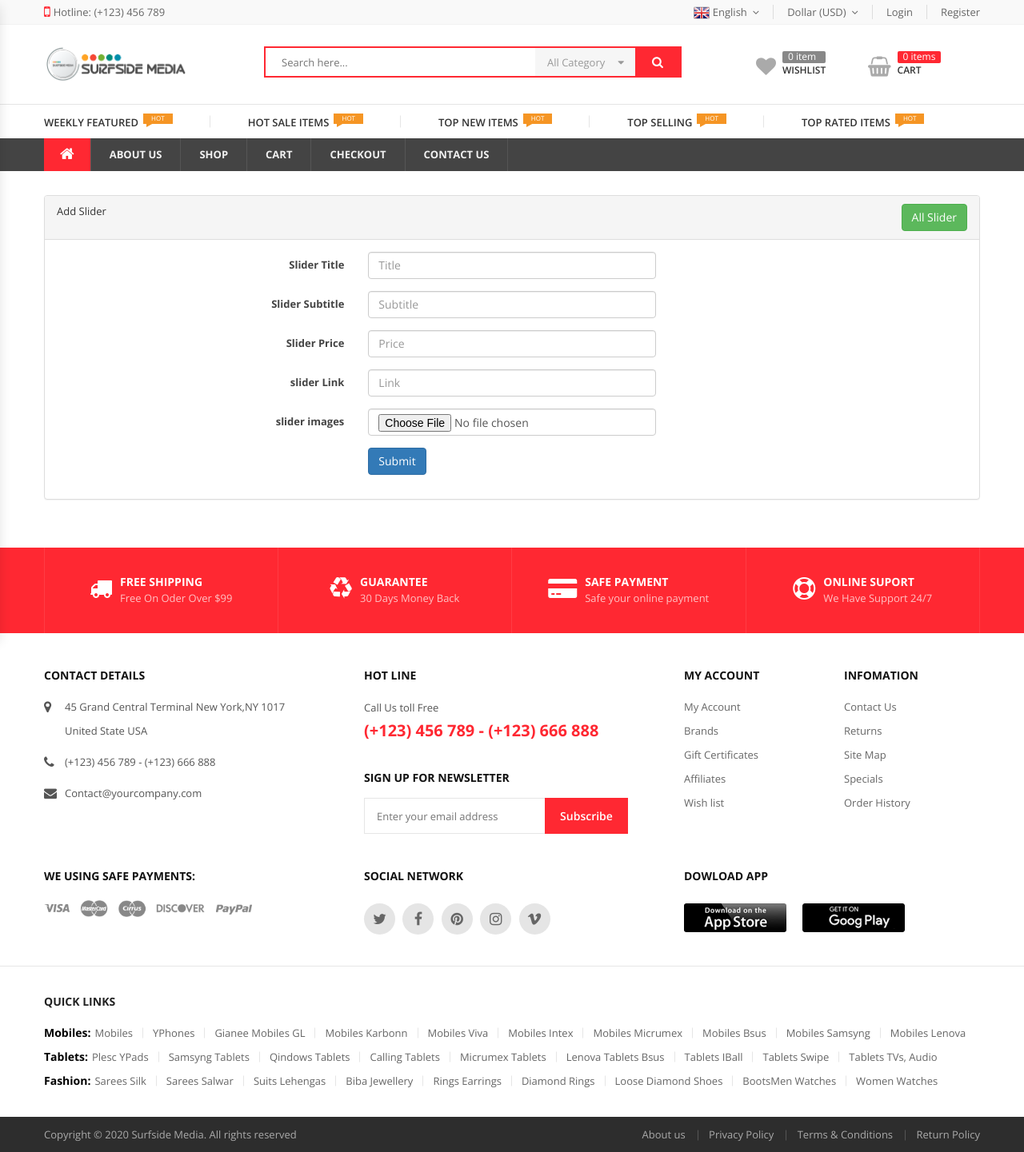
After one commit to abhaymishra9695/django_ecommerce, a Django app: page /add_slider in a window 1280 px wide. The commit adds this page. Shown: the whole page at 80% size. Run offline with Django 4.2, Linux system fonts and the light colour scheme; some libraries are stand-ins or nearby versions.

Commit message:
home slider

```diff
--- a/ecommerce/urls.py
+++ b/ecommerce/urls.py
@@ -48,6 +48,10 @@ urlpatterns = [
     path('add_product',views.add_product,name='add_product'),
     path('update_product/<slug:slug>',views.update_product,name='update_product'),
     path('delete_product/<slug:slug>',views.delete_product,name='delete_product'),
+    path('slider',views.slider,name='slider'),
+    path('add_slider',views.add_slider,name='add_slider'),
+    path('edit_slider/<slug:slug>',views.edit_slider,name='edit_slider'),
+    path('delete_slider/<slug:slug>',views.delete_slider,name='delete_slider'),
 ]
 
 if settings.DEBUG:
--- a/store/admin.py
+++ b/store/admin.py
@@ -18,3 +18,6 @@ admin.site.register(Product,AdminProduct)
 
 admin.site.register(Cart)
 admin.site.register(CartItem)
+@admin.register(HomeSlider)
+class AdminSlider(admin.ModelAdmin):
+    list_display=['title','subtitle','price','link','images']
--- /dev/null
+++ b/store/templates/addslider.html
@@ -0,0 +1,80 @@
+{% extends 'base.html' %}
+{% block title %}
+Categories for Admin
+{% endblock %}
+{% block content %}
+<div>
+    <div class="container" style="padding: 30px 0;">
+    <div class="row">
+        <div class="col-md-12">
+            <div class="panel panel-default">
+                <div class="panel-heading" >
+                    <div class="row">
+
+                        <div class="col-md-6">
+                            Add Slider
+                        </div>
+                        <div class="col-md-6">
+                           <a href="{% url 'slider' %}" class="btn btn-success pull-right">All Slider</a>
+                        </div>
+                    </div>
+
+
+                </div>
+                <div class="panel-body">
+                    <form action="" class="form-horizontal" method="post">
+                        {% csrf_token %}
+                        <div class="form-group">
+                            <label for="" class="col-md-4 control-label"> Slider Title</label>
+                            <div class="col-md-4">
+                                <input type="text" placeholder="Title" class="form-control input-md" name="title">
+                            </div>
+                        </div>
+                        <div class="form-group">
+                            <label for="" class="col-md-4 control-label"> Slider Subtitle</label>
+                            <div class="col-md-4">
+                                <input type="text" placeholder="Subtitle" class="form-control input-md" name="subtitle">
+                            </div>
+                        </div>
+                        <div class="form-group">
+                            <label for="" class="col-md-4 control-label"> Slider Price</label>
+                            <div class="col-md-4">
+                                <input type="number" placeholder="Price" class="form-control input-md" name="price">
+                            </div>
+                        </div>
+                        <div class="form-group">
+                            <label for="" class="col-md-4 control-label"> slider Link</label>
+                            <div class="col-md-4">
+                                <input type="text" placeholder="Link" class="form-control input-md" name="link">
+                            </div>
+                        </div>
+                        <div class="form-group">
+                            <label for="" class="col-md-4 control-label"> slider images</label>
+                            <div class="col-md-4">
+                                <input type="file" placeholder="images" class="form-control input-md" name="images">
+                            </div>
+                        </div>
+                        <!-- <div class="form-group">
+                            <label for="" class="col-md-4 control-label"> slider Status</label>
+                            <div class="col-md-4">
+                                <select class="form-select-md"  name="status" >
+                                    <option value="true" selected>true</option>
+                                    <option value="False">False</option>
+                                </select>                            </div>
+                        </div> -->
+                        <div class="form-group">
+                            <label for="" class="col-md-4 control-label"></label>
+                            <div class="col-md-4">
+                                <button type="submit" class="btn btn-primary">Submit</button>
+                            </div>
+                        </div>
+                    </form>
+
+                </div>
+            </div>
+        </div>
+    </div>
+    </div>
+
+</div>
+{% endblock content %}
--- a/store/templates/base.html
+++ b/store/templates/base.html
@@ -81,10 +81,13 @@
 											<a title="Dashboard" href="{% url 'dashboard' %}">Dashboard</a>
 										</li>
 										<li class="menu-item" >
+											<a title="Dashboard" href="{% url 'Categories' %}">Categories</a>
+										</li>
+										<li class="menu-item" >
 											<a title="All Product" href="{% url 'product' %}">All Product</a>
 										</li>
 										<li class="menu-item" >
-											<a title="Dashboard" href="{% url 'Categories' %}">Categories</a>
+											<a title="Manage Home Slider" href="{% url 'slider' %}">Manage Home Slider</a>
 										</li>
 										<li class="menu-item" >
 											<a title="Dashboard" href="{% url 'dashboard' %}">Coupons</a>
--- a/store/views.py
+++ b/store/views.py
@@ -312,3 +312,30 @@ def delete_product(request,slug):
     product=Product.objects.get(slug=slug)
     product.delete()
     return redirect('product')
+
+def slider(request):
+    slider=HomeSlider.objects.all()
+    paginator = Paginator(slider, 5)  # Show 25 contacts per page.
+    page_number = request.GET.get("page")
+    sliders= paginator.get_page(page_number)
+    return render(request,'slider.html',{"sliders":sliders})
+
+
+def add_slider(request):
+    if request.method=="POST":
+        title=  request.POST.get('title')
+        subtitle=  request.POST.get('subtitle')
+        price=  request.POST.get('price')
+        link=  request.POST.get('link')
+        images=  request.FILES.get('images')
+        return HttpResponse(images)
+        homeSlider=HomeSlider.objects.create(title=title,subtitle=subtitle,price=price,link=link,images=images)
+        homeSlider.save()
+        return redirect('add_slider')
+    return render(request,'addslider.html')
+
+def edit_slider(request,slug):
+    pass
+
+def delete_slider(request,slug):
+    pass
```
Also changed, not shown: store/models.py (+10 -0 lines), store/templates/slider.html (added, +83 -0 lines), db.sqlite3, media/images/products/digital_04_cgWzvtH.jpg (added), media/images/slider/2-carpenter-tools-banner-1.jpg (added), store/migrations/0015_homeslider.py (added), store/migrations/0016_remove_homeslider_status.py (added), store/templates/editslider.html (added).
